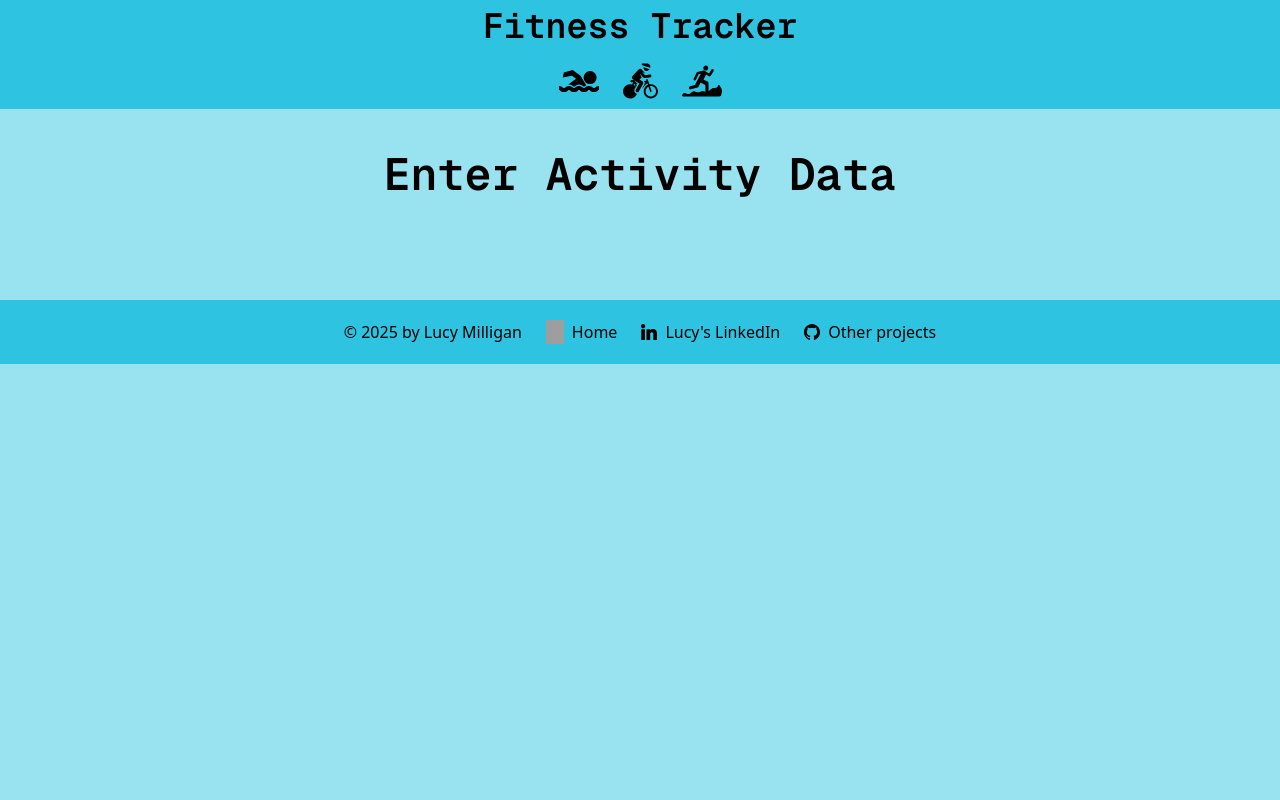
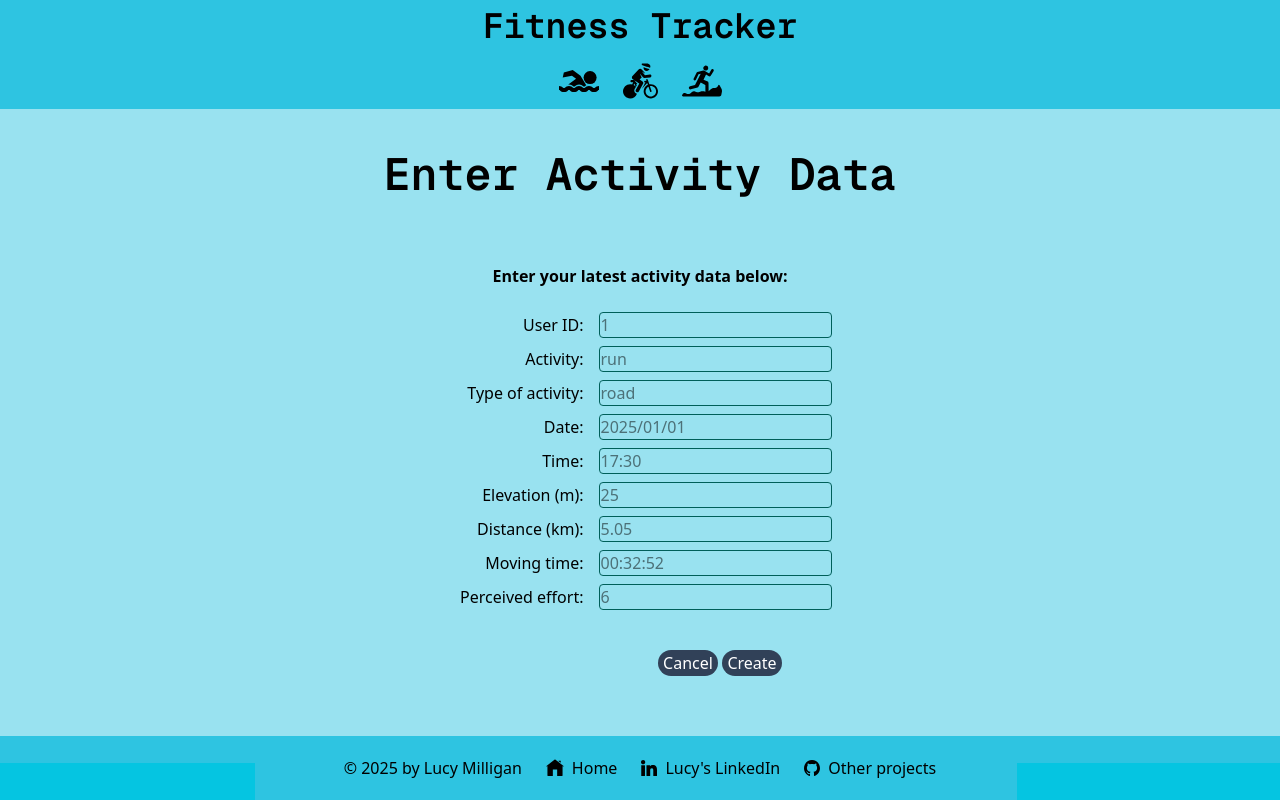
Before and after one commit to LucyMilligan/fitness-tracker, a Next.js app in the folder frontend/fitness-tracker/: page /enter_data in a window 1280 px wide. Built offline with nearby package versions, Linux system fonts and the light colour scheme; grey boxes are pictures that could not be loaded.

Commit message:
add user input to enter_data page and connect to db via API

```diff
--- a/frontend/fitness-tracker/app/components/ActivityItem.js
+++ b/frontend/fitness-tracker/app/components/ActivityItem.js
@@ -7,20 +7,20 @@ export function ActivityItem({ activity }){
                 <dd>{activity.user_id}</dd>
                 <dt>ACTIVITY: </dt>
                 <dd>{activity.activity}</dd>
+                <dt>ACTIVITY TYPE: </dt>
+                <dd>{activity.activity_type}</dd>
                 <dt>DATE: </dt>
                 <dd>{activity.date}</dd>
                 <dt>TIME: </dt>
                 <dd>{activity.time}</dd>
+                <dt>ELEVATION: </dt>
+                <dd>{activity.elevation_m} m</dd>
                 <dt>DISTANCE: </dt>
                 <dd>{activity.distance_km} km</dd>
-                <dt>ACTIVITY TYPE: </dt>
-                <dd>{activity.activity_type}</dd>
-                <dt>ELEVATION: </dt>
-                <dd>{activity.elevation_m} m</dd>
+                <dt>MOVING TIME: </dt>
+                <dd>{activity.moving_time}</dd>
                 <dt>PERCEIVED EFFORT: </dt>
                 <dd>{activity.perceived_effort}</dd>
-                <dt>MOVING TIME: </dt>
-                <dd>{activity.moving_time}</dd>
             </dl>
         </div>
     )
--- a/frontend/fitness-tracker/app/enter_data/page.js
+++ b/frontend/fitness-tracker/app/enter_data/page.js
@@ -1,8 +1,115 @@
+import Link from "next/link";
+
+async function createActivity(data) {
+  "use server"
+  //how to handle API errors??
+  //use API to post the activity to the db
+  // const activity = data.get("activity")?.valueOf();
+  const activity_data = {
+    "user_id": data.get("user_id")?.valueOf(),
+    "date": data.get("date")?.valueOf(),
+    "time": data.get("time")?.valueOf(),
+    "activity": data.get("activity")?.valueOf(),
+    "activity_type": data.get("activity_type")?.valueOf(),
+    "moving_time": data.get("moving_time")?.valueOf(),
+    "distance_km": data.get("distance_km")?.valueOf(),
+    "perceived_effort": data.get("perceived_effort")?.valueOf(),
+    "elevation_m": data.get("elevation_m")?.valueOf()
+  };
+  const jsonData = JSON.stringify(activity_data);
+
+  fetch("http://127.0.0.1:8080/activities/", {
+    method: "POST",
+    headers: { "Content-Type": "application/json" },
+    body: jsonData
+  })
+  .then(response => {
+    if (!response.ok) {
+      throw new Error(`HTTP error! Status: ${response.status}`);
+    }
+    return response.json();
+  })
+  .then(data => console.log("Success:", data))
+  .catch(error => console.log("Error:", error));
+}
+
 export default function Page() {
     return (
       <>
         <main>
           <p className="text-[45px] text-center py-8 font-semibold font-[family-name:var(--font-geist-mono)]">Enter Activity Data</p>
+          <p className="py-6 font-semibold text-center">Enter your latest activity data below:</p>
+          <form action={createActivity} className="flex gap-2 flex-col">
+            {/* User_id input */}
+            <div className="flex items-center gap-4">
+              <label htmlFor="user_id" className="w-50 text-right">User ID:</label>
+              <input type="text" name="user_id" title="User ID number" placeholder="1" className="border border-teal-800 bg-transparent rounded outline-none focus-within:border-teal-600"></input>
+            </div>
+
+            {/* Activity input */}
+            <div className="flex items-center gap-4">
+              <label htmlFor="activity" className="w-50 text-right">Activity:</label>
+              <input type="text" name="activity" title="Sport - run, bike" placeholder="run" className="border border-teal-800 bg-transparent rounded outline-none focus-within:border-teal-600"></input>
+            </div>
+
+            {/* Activity type input */}
+            <div className="flex items-center gap-4">
+              <label htmlFor="activity_type" className="w-50 text-right">Type of activity:</label>
+              <input type="text" name="activity_type" title="Type of activity - trail, road" placeholder="road" className="border border-teal-800 bg-transparent rounded outline-none focus-within:border-teal-600"></input>
+            </div>
+
+            {/* Date input */}
+            <div className="flex items-center gap-4">
+              <label htmlFor="date" className="w-50 text-right">Date:</label>
+              <input type="text" name="date" title="format YYYY/MM/DD" placeholder="2025/01/01" className="border border-teal-800 bg-transparent rounded outline-none focus-within:border-teal-600"></input>
+            </div>
+
+            {/* Time input */}
+            <div className="flex items-center gap-4">
+              <label htmlFor="time" className="w-50 text-right">Time:</label>
+              <input type="text" name="time" title="format hh:mm (24hr)" placeholder="17:30" className="border border-teal-800 bg-transparent rounded outline-none focus-within:border-teal-600"></input>
+            </div>
+
+            {/* Elevation input */}
+            <div className="flex items-center gap-4">
+              <label htmlFor="elevation_m" className="w-50 text-right">Elevation (m):</label>
+              <input type="text" name="elevation_m" title="meters" placeholder="25" className="border border-teal-800 bg-transparent rounded outline-none focus-within:border-teal-600"></input>
+            </div>
+
+            {/* Distance input */}
+            <div className="flex items-center gap-4">
+              <label htmlFor="distance_km" className="w-50 text-right">Distance (km):</label>
+              <input type="text" name="distance_km" title="km" placeholder="5.05" className="border border-teal-800 bg-transparent rounded outline-none focus-within:border-teal-600"></input>
+            </div>
+
+            {/* Moving time input */}
+            <div className="flex items-center gap-4">
+              <label htmlFor="moving_time" className="w-50 text-right">Moving time:</label>
+              <input type="text" name="moving_time" title="format hh:mm:ss" placeholder="00:32:52" className="border border-teal-800 bg-transparent rounded outline-none focus-within:border-teal-600"></input>
+            </div>
+
+            {/* Perceived effort input */}
+            <div className="flex items-center gap-4">
+              <label htmlFor="perceived_effort" className="w-50 text-right">Perceived effort:</label>
+              <input type="text" name="perceived_effort" title="1 (very easy) to 10 (very hard)" placeholder="6" className="border border-teal-800 bg-transparent rounded outline-none focus-within:border-teal-600"></input>
+            </div>
+
+            {/* Buttons */}
+            <div className="flex gap-1 pt-8 pl-40 justify-center items-center">
+              <Link
+                href=".."
+                className="text-center border rounded-full border-solid border-transparent focus-within:border-teal-600 w-15 hover:bg-teal-600 bg-slate-700 text-white"
+              >
+                Cancel
+              </Link>
+              <button
+                type="submit"
+                className="text-center border rounded-full border-solid border-transparent focus-within:border-teal-600 w-15 hover:bg-teal-600 bg-slate-700 text-white"
+              >
+                Create
+              </button>
+            </div>
+          </form>
         </main>
       </>
     )
```
Also changed, not shown: frontend/fitness-tracker/public/homepage.svg (added).
